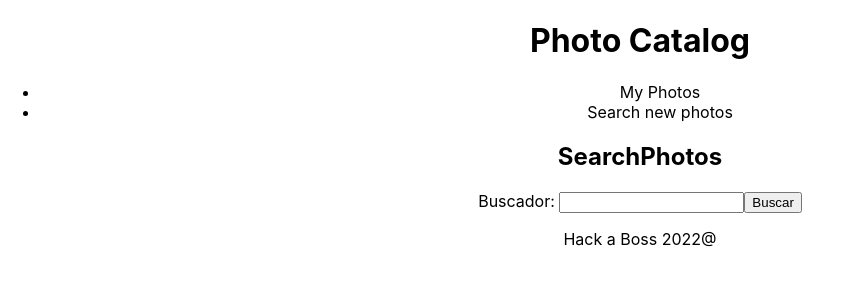
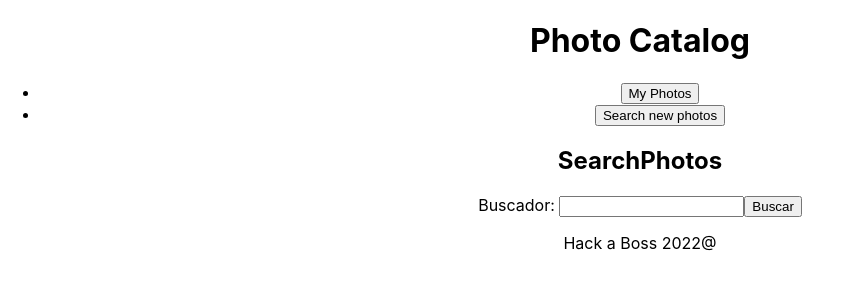
Before and after one commit to andriusmw/photos, a React (Create React App) app in the folder fotoapp/: page / in a window 1280 px wide. Shown: the top 300 px of the page, without its empty margins (0-842 px from the left). Built offline with nearby package versions, Linux system fonts and the light colour scheme.

Commit message:
conditional render para usar menu nav

```diff
--- a/fotoapp/src/App.js
+++ b/fotoapp/src/App.js
@@ -2,10 +2,12 @@ import logo from './logo.svg';
 import './App.css';
 import {SearchPhotos} from "./pages/SearchPhotos"
 import { useState, useEffect } from 'react';
+import {MyPhotos} from "./pages/Myphotos"
 
 function App() {
   const storedFavorites = JSON.parse(localStorage.getItem("favorites")) || [];
   const [favorites, setFavorites] = useState(storedFavorites);
+  const [showingPage, setShowingPage] = useState("search-photos");
 
   console.log(storedFavorites)  ;
 
@@ -29,13 +31,20 @@ useEffect(() => {
         <h1>Photo Catalog</h1>
         <nav>
           <ul>
-            <li>My Photos</li>
-            <li>Search new photos</li>
+            <li><button onClick={() => {
+              setShowingPage("my-photos")
+            }} >My Photos</button></li>
+
+            <li><button onClick={() => {
+              setShowingPage("search-photos")
+            }} >Search new photos</button></li>
           </ul>
         </nav>
       </header>
       <main>
-          <SearchPhotos addToFavorites={addToFavorites} ></SearchPhotos>
+         {showingPage === "search-photos" && ( <SearchPhotos addToFavorites={addToFavorites} /> )}
+         {showingPage === "my-photos" && (  <MyPhotos/> )}
+
       </main>
       <footer>
         <p>Hack a Boss 2022@</p>
--- a/fotoapp/src/pages/Myphotos.js
+++ b/fotoapp/src/pages/Myphotos.js
@@ -0,0 +1,7 @@
+export const MyPhotos = () => {
+    return (
+    <section>
+        <h2>MyPhotos</h2>
+    </section>
+            )
+}
```
